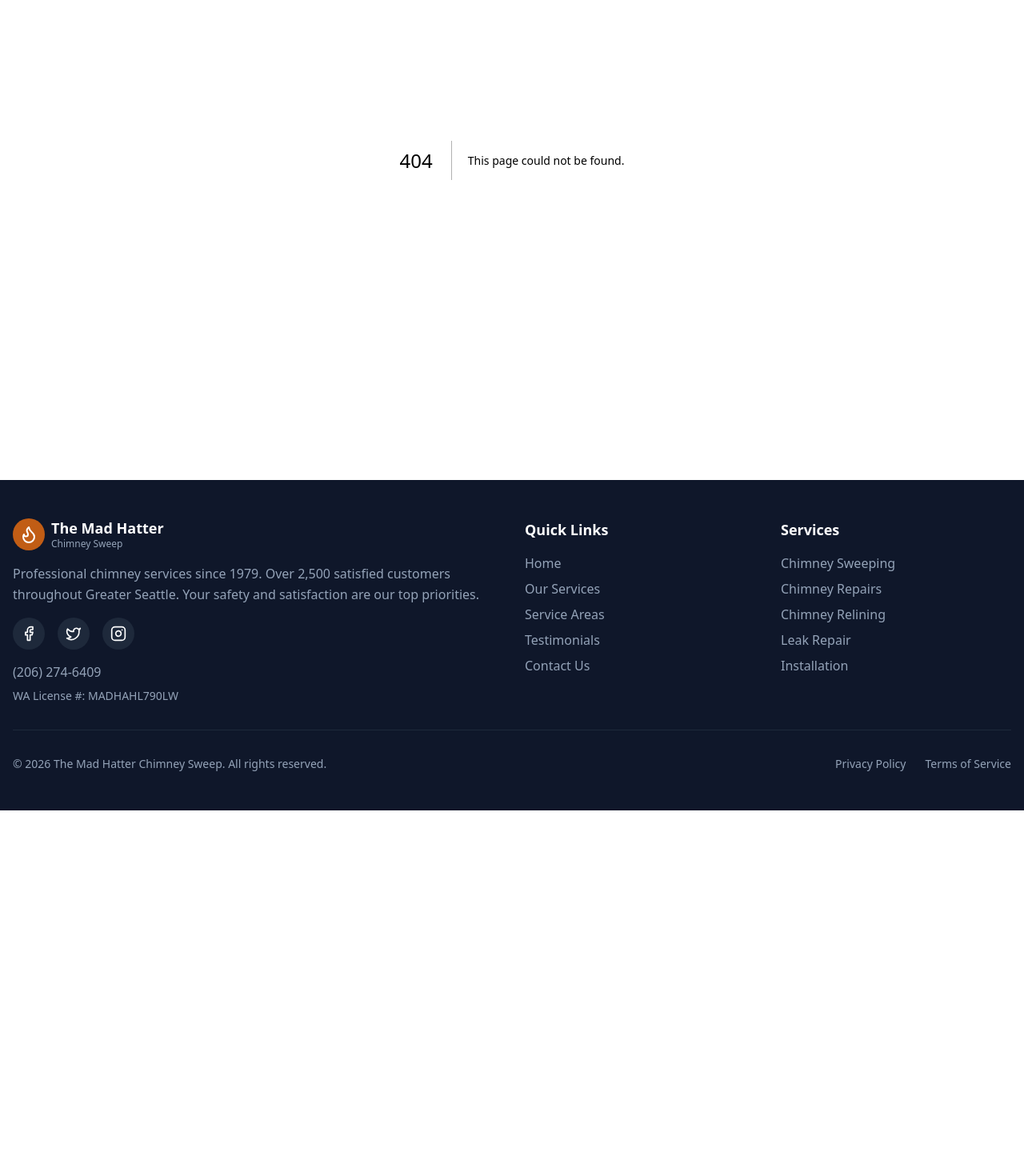
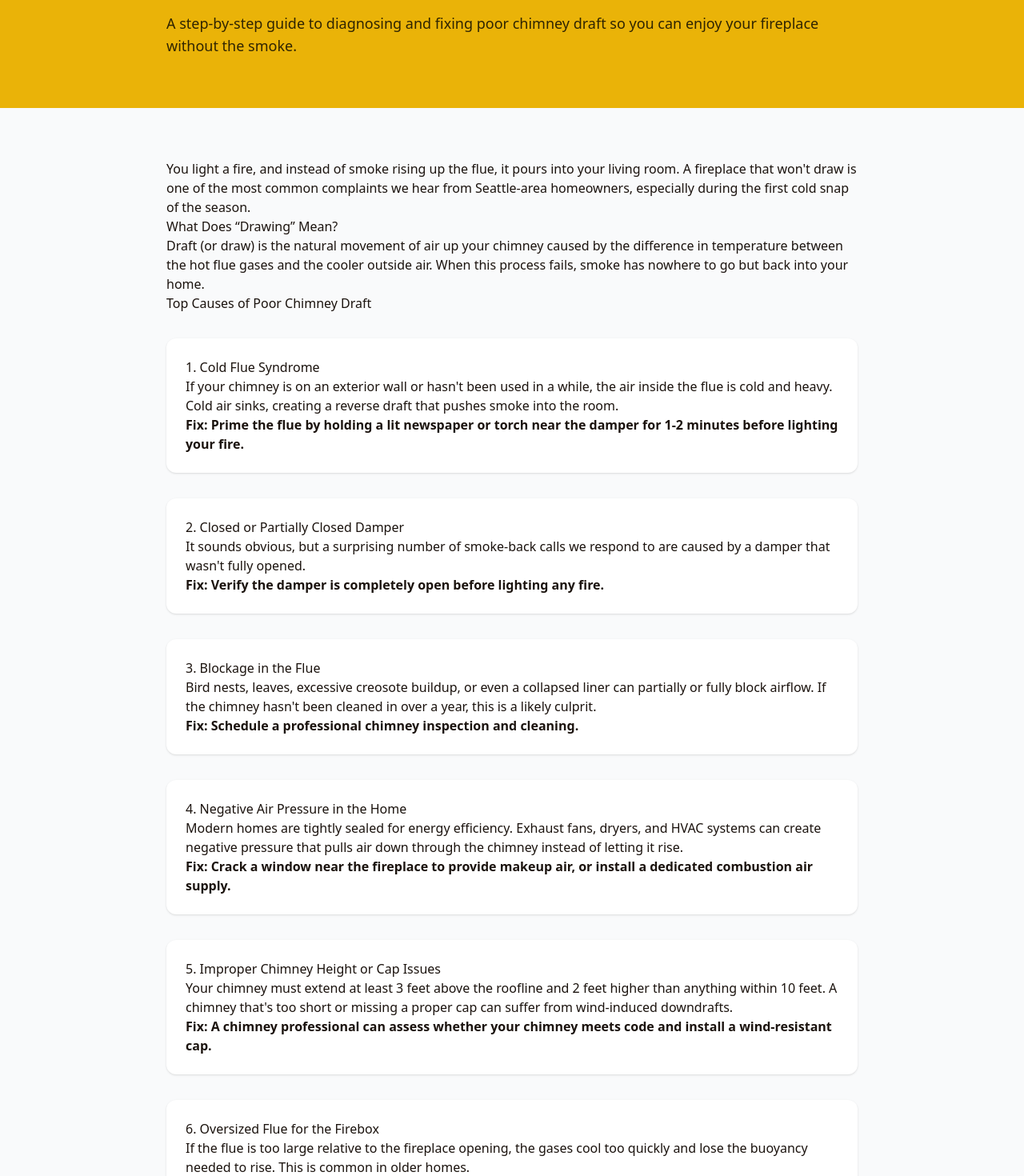
Before and after one commit to jaystonez/mad-hatter-chimney-sweep, a Next.js app: page /resources/fireplace-not-drawing in a window 1280 px wide. Before the commit this address had no page. Shown: the part 280-1750 px from the top of the page at 80% size. Before the commit the page ends 1293 px from the top, so only its background shows below. Built offline with nearby package versions, Linux system fonts and the light colour scheme; a web font is replaced by a local one.

Commit message:
Add Fireplace Not Drawing informational page
This page provides a comprehensive guide on diagnosing and fixing chimney draft issues, including causes and solutions.

```diff
--- /dev/null
+++ b/app/resources/fireplace-not-drawing/page.tsx
@@ -0,0 +1,159 @@
+import type { Metadata } from "next";
+import Link from "next/link";
+
+export const metadata: Metadata = {
+  title: "Fireplace Not Drawing? Causes & Fixes | Mad Hatter Chimney Sweep",
+  description:
+    "Fireplace not drawing properly? Learn why smoke comes into your home instead of going up the chimney and how to fix draft problems. Seattle chimney experts.",
+  openGraph: {
+    title: "Fireplace Not Drawing? Causes & Fixes | Mad Hatter Chimney Sweep",
+    description:
+      "Fireplace not drawing properly? Learn why smoke comes into your home instead of going up the chimney and how to fix draft problems.",
+    url: "https://www.themadhatterchimneysweep.com/resources/fireplace-not-drawing",
+    type: "article",
+  },
+};
+
+export default function FireplaceNotDrawingPage() {
+  return (
+    <main className="bg-gray-50">
+      {/* Hero */}
+      <section className="bg-yellow-500 py-16">
+        <div className="max-w-4xl mx-auto px-4">
+          <Link
+            href="/resources"
+            className="text-black/70 hover:text-black text-sm font-medium mb-4 inline-block"
+          >
+            &larr; Back to Resources
+          </Link>
+          <h1 className="text-4xl md:text-5xl font-bold text-black mb-4">
+            Fireplace Not Drawing? Here&apos;s Why Smoke Fills Your Room
+          </h1>
+          <p className="text-black/80 text-lg">
+            A step-by-step guide to diagnosing and fixing poor chimney draft so
+            you can enjoy your fireplace without the smoke.
+          </p>
+        </div>
+      </section>
+
+      {/* Content */}
+      <article className="max-w-4xl mx-auto px-4 py-16 prose prose-lg">
+        <p>
+          You light a fire, and instead of smoke rising up the flue, it pours
+          into your living room. A fireplace that won&apos;t draw is one of the
+          most common complaints we hear from Seattle-area homeowners,
+          especially during the first cold snap of the season.
+        </p>
+
+        <h2>What Does &ldquo;Drawing&rdquo; Mean?</h2>
+        <p>
+          Draft (or draw) is the natural movement of air up your chimney caused
+          by the difference in temperature between the hot flue gases and the
+          cooler outside air. When this process fails, smoke has nowhere to go
+          but back into your home.
+        </p>
+
+        <h2>Top Causes of Poor Chimney Draft</h2>
+
+        <div className="bg-white rounded-xl shadow p-6 my-8">
+          <h3 className="mt-0">1. Cold Flue Syndrome</h3>
+          <p>
+            If your chimney is on an exterior wall or hasn&apos;t been used in a
+            while, the air inside the flue is cold and heavy. Cold air sinks,
+            creating a reverse draft that pushes smoke into the room.
+          </p>
+          <p className="font-semibold">Fix: Prime the flue by holding a lit newspaper or torch near the damper for 1-2 minutes before lighting your fire.</p>
+        </div>
+
+        <div className="bg-white rounded-xl shadow p-6 my-8">
+          <h3 className="mt-0">2. Closed or Partially Closed Damper</h3>
+          <p>
+            It sounds obvious, but a surprising number of smoke-back calls we
+            respond to are caused by a damper that wasn&apos;t fully opened.
+          </p>
+          <p className="font-semibold">Fix: Verify the damper is completely open before lighting any fire.</p>
+        </div>
+
+        <div className="bg-white rounded-xl shadow p-6 my-8">
+          <h3 className="mt-0">3. Blockage in the Flue</h3>
+          <p>
+            Bird nests, leaves, excessive creosote buildup, or even a collapsed
+            liner can partially or fully block airflow. If the chimney
+            hasn&apos;t been cleaned in over a year, this is a likely culprit.
+          </p>
+          <p className="font-semibold">Fix: Schedule a professional chimney inspection and cleaning.</p>
+        </div>
+
+        <div className="bg-white rounded-xl shadow p-6 my-8">
+          <h3 className="mt-0">4. Negative Air Pressure in the Home</h3>
+          <p>
+            Modern homes are tightly sealed for energy efficiency. Exhaust fans,
+            dryers, and HVAC systems can create negative pressure that pulls air
+            down through the chimney instead of letting it rise.
+          </p>
+          <p className="font-semibold">Fix: Crack a window near the fireplace to provide makeup air, or install a dedicated combustion air supply.</p>
+        </div>
+
+        <div className="bg-white rounded-xl shadow p-6 my-8">
+          <h3 className="mt-0">5. Improper Chimney Height or Cap Issues</h3>
+          <p>
+            Your chimney must extend at least 3 feet above the roofline and 2
+            feet higher than anything within 10 feet. A chimney that&apos;s too
+            short or missing a proper cap can suffer from wind-induced
+            downdrafts.
+          </p>
+          <p className="font-semibold">Fix: A chimney professional can assess whether your chimney meets code and install a wind-resistant cap.</p>
+        </div>
+
+        <div className="bg-white rounded-xl shadow p-6 my-8">
+          <h3 className="mt-0">6. Oversized Flue for the Firebox</h3>
+          <p>
+            If the flue is too large relative to the fireplace opening, the
+            gases cool too quickly and lose the buoyancy needed to rise. This is
+            common in older homes.
+          </p>
+          <p className="font-semibold">Fix: A stainless steel liner can be installed to match the flue size to your firebox.</p>
+        </div>
+
+        <h2>When to Call a Professional</h2>
+        <p>Contact a certified chimney sweep if:</p>
+        <ul>
+          <li>Smoke enters the room every time you light a fire</li>
+          <li>You notice a strong odor even when the fireplace isn&apos;t in use</li>
+          <li>The chimney hasn&apos;t been inspected in over a year</li>
+          <li>You see visible debris or hear animals in the flue</li>
+          <li>Simple fixes like priming the flue don&apos;t resolve the issue</li>
+        </ul>
+
+        <div className="bg-yellow-50 border-l-4 border-yellow-500 p-6 rounded-r-xl my-8">
+          <h3 className="mt-0 text-yellow-800">Safety Warning</h3>
+          <p className="mb-0 text-yellow-900">
+            Never continue using a fireplace that consistently smokes back into
+            the room. Smoke contains carbon monoxide and other dangerous gases.
+            If the problem persists, stop using the fireplace and call a
+            professional.
+          </p>
+        </div>
+      </article>
+
+      {/* CTA */}
+      <section className="bg-gray-900 text-white py-16">
+        <div className="max-w-4xl mx-auto px-4 text-center">
+          <h2 className="text-3xl font-bold mb-4">
+            Tired of a Smoky Living Room?
+          </h2>
+          <p className="text-gray-300 mb-8 text-lg">
+            Our CSIA-certified technicians will diagnose your draft problem and
+            get your fireplace drawing properly again.
+          </p>
+          <Link
+            href="/contact"
+            className="bg-yellow-500 text-black font-bold px-8 py-4 rounded-lg text-lg hover:bg-yellow-400 transition inline-block"
+          >
+            Schedule Your Inspection &mdash; (206) 555-0123
+          </Link>
+        </div>
+      </section>
+    </main>
+  );
+}
```
